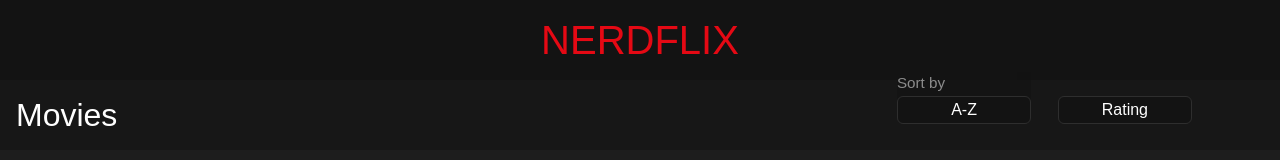
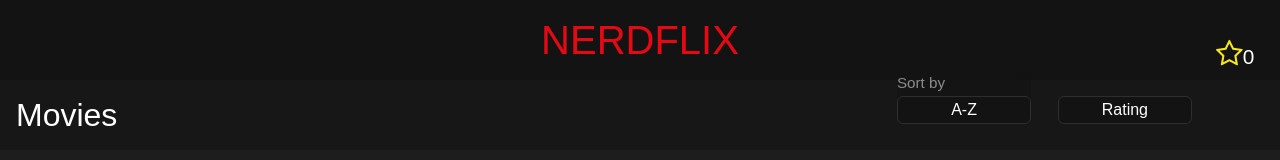
Before and after one commit to Prokofif/nerdflixApp, a Vue app: page / in a window 1280 px wide. Shown: the top 160 px of the page. Built offline with nearby package versions, Linux system fonts and the light colour scheme.

Commit message:
star favorit movies

```diff
--- a/src/components/NerdflixMovies.vue
+++ b/src/components/NerdflixMovies.vue
@@ -3,6 +3,10 @@
     <div class="header">
       <h1>Nerdflix</h1>
       <h2>Movies</h2>
+      <div class="starHeader">
+        <i class="fa fa-star-o" style="font-size: 1.8rem; color: #f8e71c"></i
+        >{{ this.favoritMovies }}
+      </div>
       <div class="sortMovies">
         <p>Sort by</p>
         <button @click="sortRating" class="sortRating">Rating</button>
@@ -16,11 +20,20 @@
             <img :src="movies[index].urlPoster" class="movie-image" />
             <div class="overlay">
               <div class="rating">{{ movies[index].rating }}</div>
-              <i
-                class="fa fa-star-o starFavorite"
-                style="font-size: 1.3rem"
-                @click="addFavoritMovie(index)"
-              ></i>
+              <div v-if="movies[index].favorit">
+                <i
+                  class="fa fa-star-o starFavorite"
+                  style="font-size: 1.8rem; color: #f8e71c"
+                  @click="addFavoritMovie(index, movies[index].favorit)"
+                ></i>
+              </div>
+              <div v-else>
+                <i
+                  class="fa fa-star-o starFavorite"
+                  style="font-size: 1.8rem; color: white"
+                  @click="addFavoritMovie(index, movies[index].favorit)"
+                ></i>
+              </div>
             </div>
           </div>
 
@@ -45,6 +58,7 @@ export default {
       movies: json.data.movies,
       ascAplabet: true,
       ascRating: true,
+      favoritMovies: 0,
     };
   },
   methods: {
@@ -88,9 +102,15 @@ export default {
     },
 
     //add starred movie to list of favorites.
-    addFavoritMovie(id) {
-      this.movies[id].document.querySelector('.starFavorite').style.color = 'red';
-      // console.log(document.querySelector('.starFavorite'))
+    addFavoritMovie(id, favorit) {
+      if (favorit) {
+        this.movies[id].favorit = false;
+
+        this.favoritMovies--;
+      } else {
+        this.movies[id].favorit = true;
+        this.favoritMovies++;
+      }
     },
   },
 };
@@ -178,6 +198,7 @@ p.card-text > p {
 .starFavorite {
   opacity: 1;
   width: 100%;
+  color: white;
 }
 
 .rating {
@@ -238,4 +259,21 @@ p.card-text > p {
   left: 38%;
   top: 5%;
 }
+.starHeader {
+  font-size: 1.3rem;
+  color: white;
+  position: absolute;
+  left: 95%;
+  top: 5%;
+}
+i {
+  font-size: 1.8rem;
+}
+
+@media only screen and (max-width: 800px) {
+
+  .starHeader {
+    left: 90%;
+  }
+}
 </style>
```
